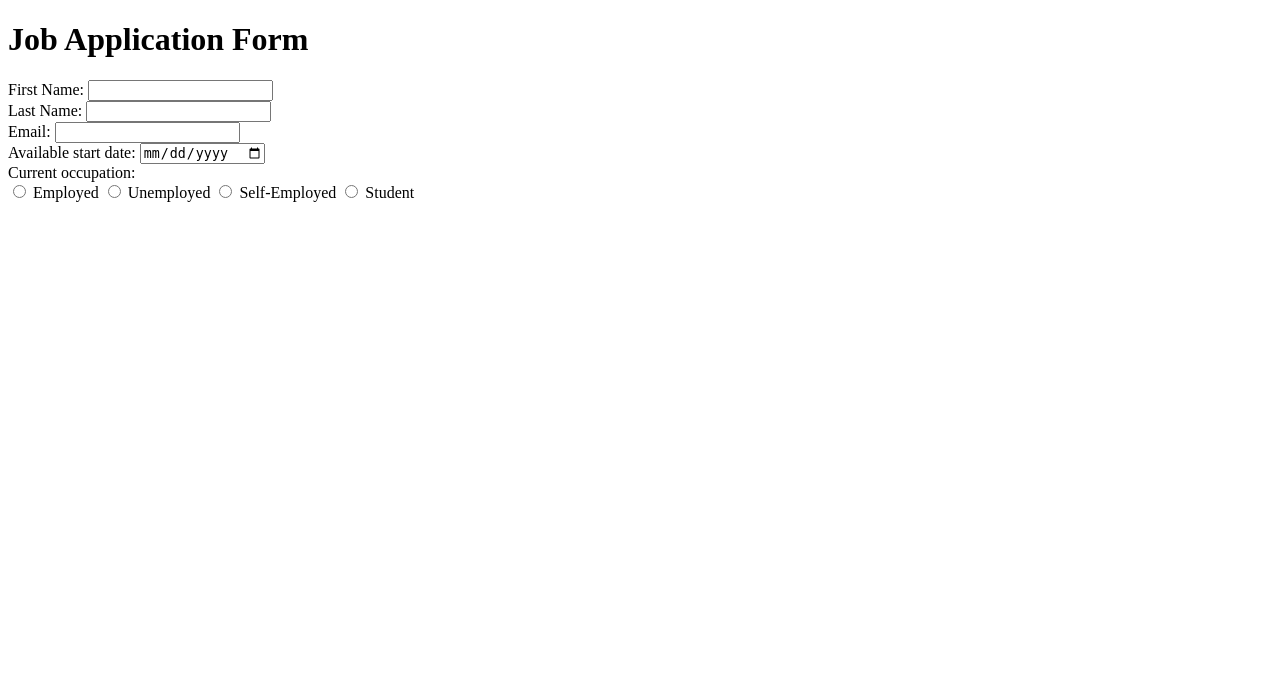
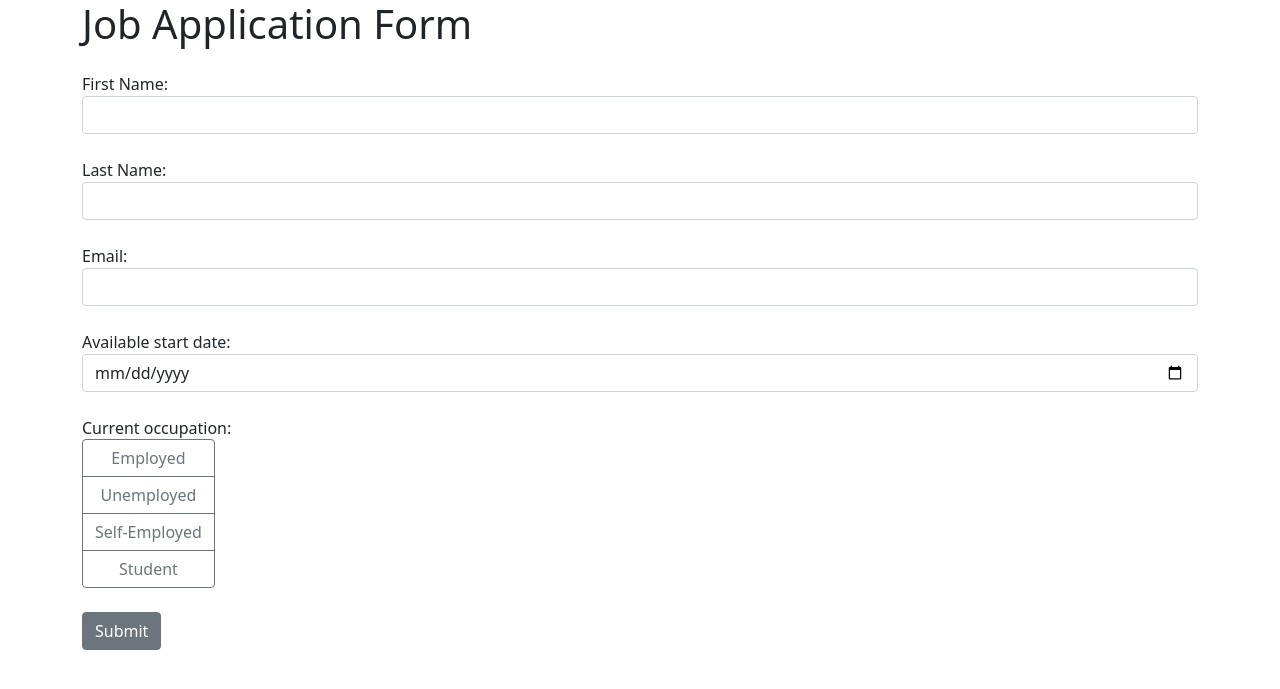
Before and after one commit to Exiledz5155/flask-job-form, a Flask app: page / in a window 1280 px wide. Shown: the top 689 px of the page. Run offline with Flask 3, Linux system fonts and the light colour scheme.

Commit message:
styled with bootstrap and added notification script

```diff
--- a/templates/index.html
+++ b/templates/index.html
@@ -5,43 +5,49 @@
         <meta name="viewport" content="width=device-width,
         initial-scale=1, shrink-to-fit=no">
         <title>Job Application Form</title>
+        <link rel="stylesheet" href="https://cdn.jsdelivr.net/npm/bootstrap@5.1.3/dist/css/bootstrap.min.css">
     </head>
     <body>
-        <h1>Job Application Form</h1>
+        <div class="container">
+            <h1 class="nt-4 mb-4">Job Application Form</h1>
             <form>
-            <div>
+                <div class="form-group mb-4">
                     <label for="first_name">First Name:</label>
-                <input type="text" id="first_name" name="first_name" required>
+                    <input class="form-control" type="text" id="first_name" name="first_name" required>
                 </div>
-            <div>
+                <div class="form-group mb-4">
                     <label for="last_name">Last Name:</label>
-                <input type="text" id="last_name" name="last_name" required>
+                    <input class="form-control" type="text" id="last_name" name="last_name" required>
                 </div>
-            <div>
+                <div class="form-group mb-4">
                     <label for="email">Email:</label>
-                <input type="email" id="email" name="email" required>
+                    <input class="form-control" type="email" id="email" name="email" required>
                 </div>
-            <div>
+                <div class="form-group mb-4">
                     <label for="date">Available start date:</label>
-                <input type="date" id="date" name="date" required>
+                    <input class="form-control" type="date" id="date" name="date" required>
                 </div>
-            <div>
+                <div class="form-group mb-4">
                     <label>Current occupation: </label>
                     <br>
-                <div id="occupation">
-                    <input type="radio" id="employed" name="employed" required>
-                    <label for="employed">Employed</label>
+                    <div class="btn-group-vertical" id="occupation">
+                        <input class="btn-check form-control" type="radio" id="employed" name="occupation" required>
+                        <label class="btn btn-outline-secondary" for="employed">Employed</label>
 
-                    <input type="radio" id="unemployed" name="unemployed" required>
-                    <label for="unemployed">Unemployed</label>
+                        <input class="btn-check form-control" type="radio" id="unemployed" name="occupation" required>
+                        <label class="btn btn-outline-secondary" for="unemployed">Unemployed</label>
 
-                    <input type="radio" id="self-employed" name="self-unemployed" required>
-                    <label for="self-employed">Self-Employed</label>
+                        <input class="btn-check form-control" type="radio" id="self-employed" name="occupation" required>
+                        <label class="btn btn-outline-secondary" for="self-employed">Self-Employed</label>
 
-                    <input type="radio" id="student" name="student" required>
-                    <label for="student">Student</label>
+                        <input class="btn-check form-control" type="radio" id="student" name="occupation" required>
+                        <label class="btn btn-outline-secondary" for="student">Student</label>
                     </div>
                 </div>
+                <button class="btn btn-secondary mb-4" type="button">Submit</button>
             </form>
+        </div>
+        <script src="https://code.jquery.com/jquery-3.6.0.min.js"></script>
+        <script src="https://cdn.jsdelivr.net/npm/bootstrap@5.1.3/dist/js/bootstrap.min.js"></script>
     </body>
 </html>
```
Lines whose indentation alone changed are shown as unchanged.
